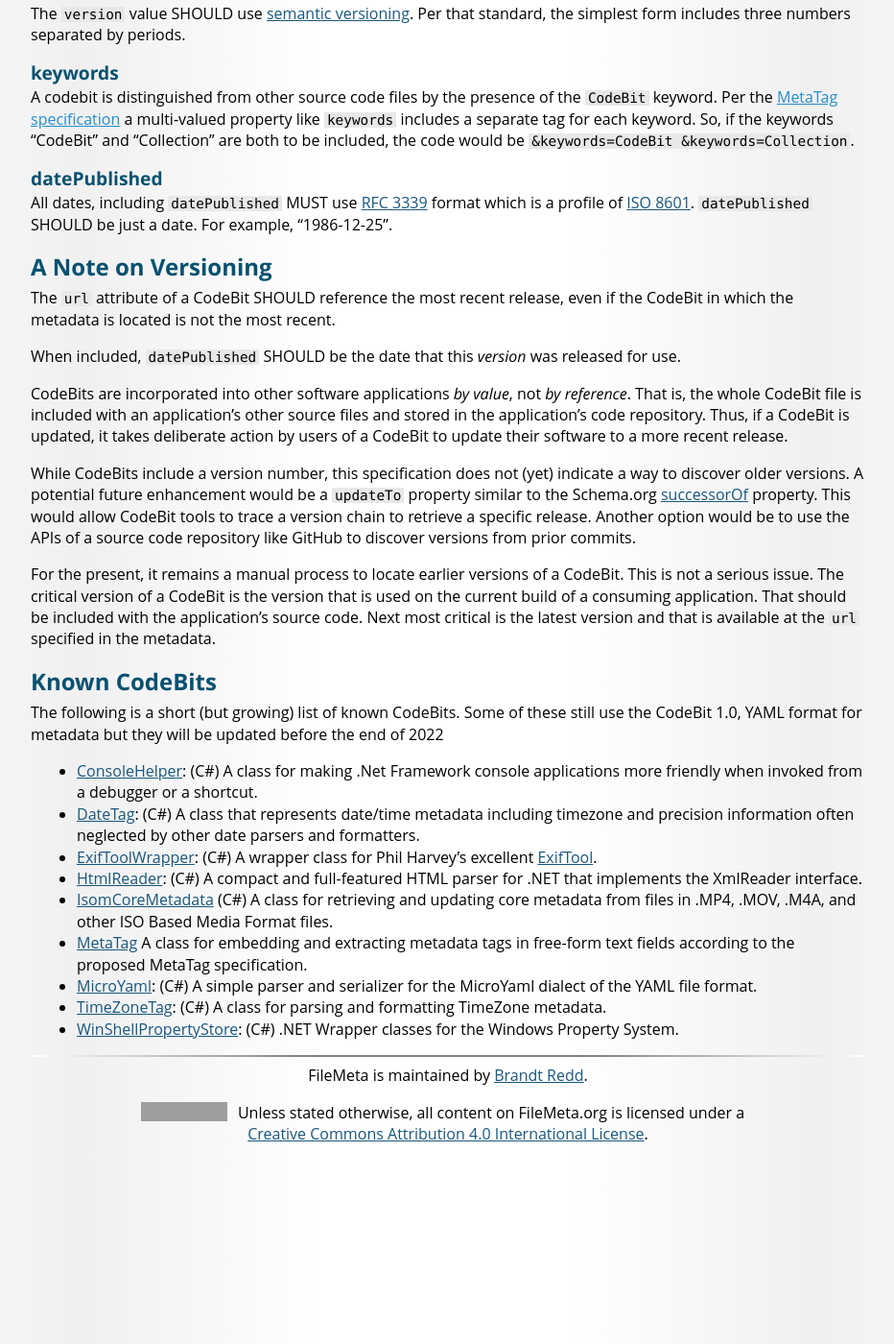
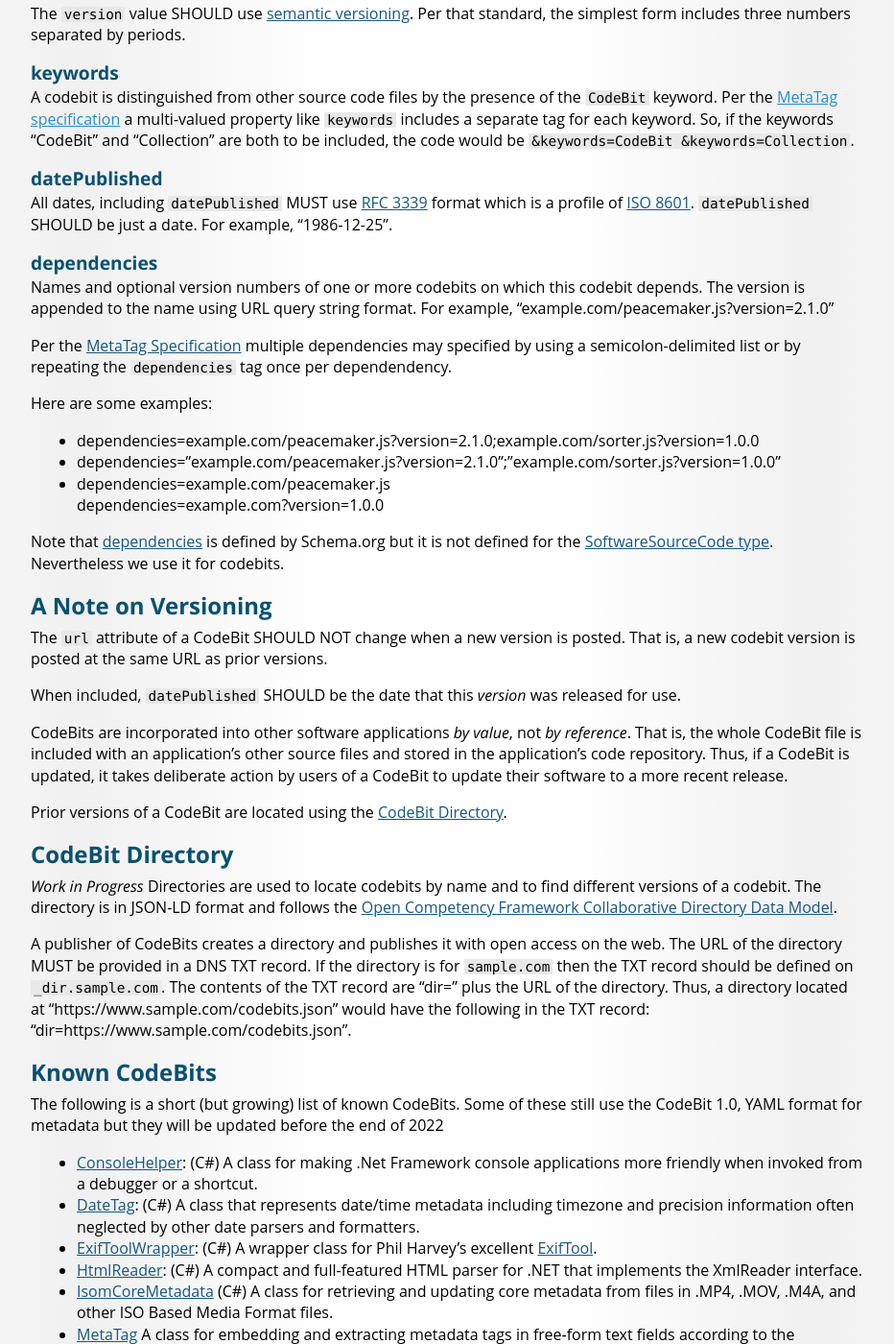
Before and after one commit to FileMeta/filemeta.github.io, a Jekyll site: the page built from CodeBit.md, in a window 1280 px wide and 1400 px high, scrolled down 1731 px. Shown: the whole window at 96% size, without its empty margins (173-1105 px from the left). Built offline with Jekyll 4.4.1, drawn with Linux system fonts in a browser that asks for light colours; some web fonts are replaced; before the commit the page ends 2933 px from its top, so only the background shows below that; some of the changed text lies outside the part shown; grey boxes are pictures that could not be loaded.

Commit message:
Codebit Directory

```diff
--- a/CodeBit.md
+++ b/CodeBit.md
@@ -24,7 +24,7 @@
 Metadata for this specification in MetaTag format
 
 &name="CodeBit Specification" <br/>
-&version=2.1 <br/>
+&version=2.1-beta.2 <br/>
 &author="Brandt Redd" <br/>
 &datePublished=2022-11-09 <br/>
 &license=https://creativecommons.org/licenses/by/4.0/ <br/>
@@ -33,7 +33,7 @@
 
 In the following text, ALL CAPS key words should be interpreted per [RFC 2119](https://tools.ietf.org/html/rfc2119).
 
-CodeBits are source code files with a metadata block near the beginning of the file. The metadata are in [MetaTag](/MetaTag) format and uses metadata property definitions from the [SoftwareSourceCode type](http://schema.org/SoftwareSourceCode) of [Schema.org](http://schema.org). At a minimum, the metadata block MUST include the `name`, `url`, `version`, and `keywords` properties and "CodeBit" MUST appear in the keywords. RECOMMENDED properties include `datePublished`, `author`, `description`, and `license`. Other metadata properties are optional and should be selected from [Schema.org](https://schema.org).
+CodeBits are source code files with a metadata block near the beginning of the file. The metadata are in [MetaTag](/MetaTag) format and uses metadata property definitions from the [SoftwareSourceCode type](http://schema.org/SoftwareSourceCode) of [Schema.org](http://schema.org). At a minimum, the metadata block MUST include the `name`, `url`, `version`, and `keywords` properties and "CodeBit" MUST appear in the keywords. RECOMMENDED properties include `datePublished`, `author`, `description`, `license`, and `dependencies`. Other metadata properties are optional and should be selected from [Schema.org](https://schema.org).
 
 
 The metadata block SHOULD be enclosed by multiline comment delimiters appropriate to the programming language. Single-line comment delimiters MAY be used.
@@ -74,17 +74,36 @@
 ### datePublished
 All dates, including `datePublished` MUST use [RFC 3339](https://www.rfc-editor.org/rfc/rfc3339) format which is a profile of [ISO 8601](https://en.wikipedia.org/wiki/ISO_8601). `datePublished` SHOULD be just a date. For example, "1986-12-25".
 
+### dependencies
+Names and optional version numbers of one or more codebits on which this codebit depends. The version is appended to the name using URL query string format. For example, "example.com/peacemaker.js?version=2.1.0"
+
+Per the [MetaTag Specification](MetaTag) multiple dependencies may specified by using a semicolon-delimited list or by repeating the `dependencies` tag once per dependendency.
+
+Here are some examples:
+
+* dependencies=example.com/peacemaker.js?version=2.1.0;example.com/sorter.js?version=1.0.0
+* dependencies="example.com/peacemaker.js?version=2.1.0";"example.com/sorter.js?version=1.0.0"
+* dependencies=example.com/peacemaker.js<br/>
+dependencies=example.com?version=1.0.0
+
+Note that [dependencies](https://schema.org/dependencies) is defined by Schema.org but it is not defined for the [SoftwareSourceCode type](http://schema.org/SoftwareSourceCode). Nevertheless we use it for codebits.
+
 ## <a name="versioning"></a>A Note on Versioning
 
-The `url` attribute of a CodeBit SHOULD reference the most recent release, even if the CodeBit in which the metadata is located is not the most recent.
+The `url` attribute of a CodeBit SHOULD NOT change when a new version is posted. That is, a new codebit version is posted at the same URL as prior versions.
 
 When included, `datePublished` SHOULD be the date that this *version* was released for use.
 
 CodeBits are incorporated into other software applications *by value*, not *by reference*. That is, the whole CodeBit file is included with an application's other source files and stored in the application's code repository. Thus, if a CodeBit is updated, it takes deliberate action by users of a CodeBit to update their software to a more recent release.
 
-While CodeBits include a version number, this specification does not (yet) indicate a way to discover older versions. A potential future enhancement would be a `updateTo` property similar to the Schema.org [successorOf](https://schema.org/successorOf) property. This would allow CodeBit tools to trace a version chain to retrieve a specific release. Another option would be to use the APIs of a source code repository like GitHub to discover versions from prior commits.
+Prior versions of a CodeBit are located using the [CodeBit Directory](#codebit-directory).
 
-For the present, it remains a manual process to locate earlier versions of a CodeBit. This is not a serious issue. The critical version of a CodeBit is the version that is used on the current build of a consuming application. That should be included with the application's source code. Next most critical is the latest version and that is available at the `url` specified in the metadata.
+## CodeBit Directory
+
+*Work in Progress*
+Directories are used to locate codebits by name and to find different versions of a codebit. The directory is in JSON-LD format and follows the [Open Competency Framework Collaborative Directory Data Model](https://docs.google.com/document/d/1EMdHnYsiXJiAfRRBx85q0oclj04sVtkuRr0ynSIowcg/edit).
+
+A publisher of CodeBits creates a directory and publishes it with open access on the web. The URL of the directory MUST be provided in a DNS TXT record. If the directory is for `sample.com` then the TXT record should be defined on `_dir.sample.com`. The contents of the TXT record are "dir=" plus the URL of the directory. Thus, a directory located at "https://www.sample.com/codebits.json" would have the following in the TXT record: "dir=https://www.sample.com/codebits.json".
 
 ## <a name="directory"></a>Known CodeBits
 
```
Also changed, not shown: MetaTag.md (+11 -2 lines).
